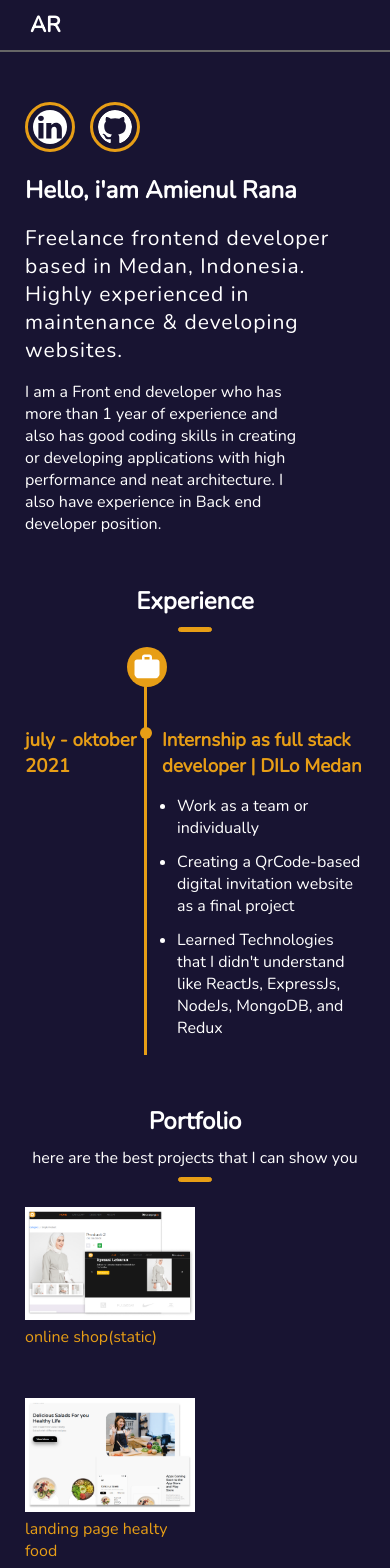
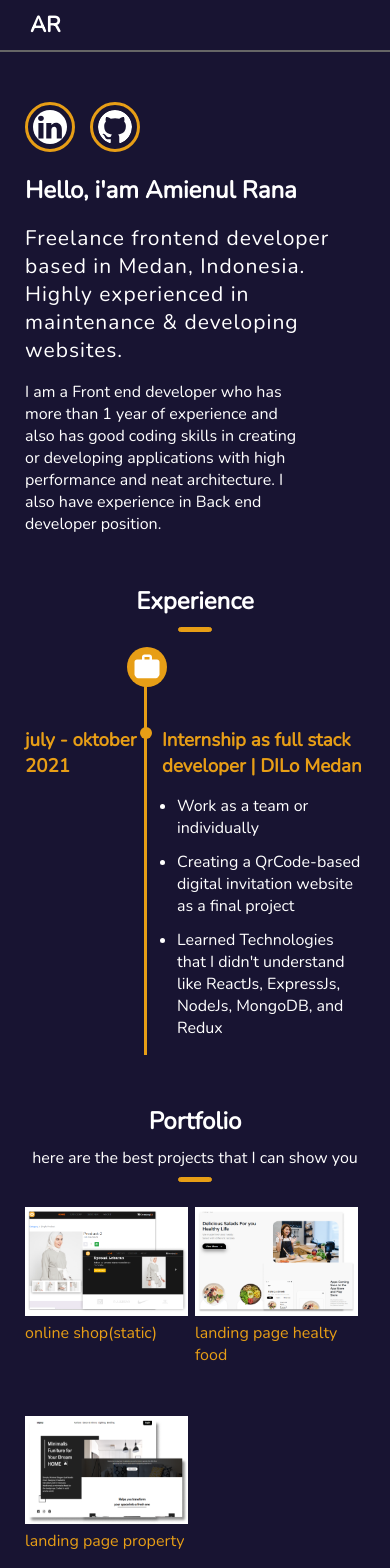
Before and after one commit to AmienulRana/portofolio, a Next.js app: page / in a window 390 px wide. Shown: the top 1568 px of the page. Built offline with nearby package versions, Linux system fonts and the light colour scheme.

Commit message:
mengubah width dari wrapperImg.  50% => 48% dalam versi mobile

```diff
--- a/styles/home.module.scss
+++ b/styles/home.module.scss
@@ -125,7 +125,7 @@
         width: 65%;
         ul{padding-left:15px;}
     }
-    .WrapperImg{width: 50% !important;}
+    .WrapperImg{width: 48% !important;}
     .Skill{
         justify-content: center !important;
         .Frontend,.Backend,.NextLearn,.Tools{
```
